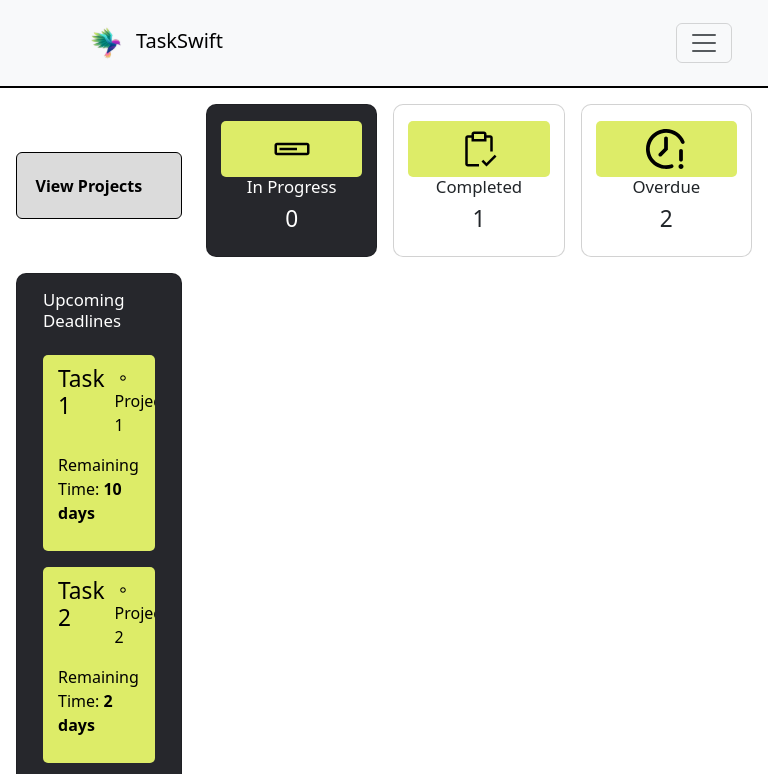
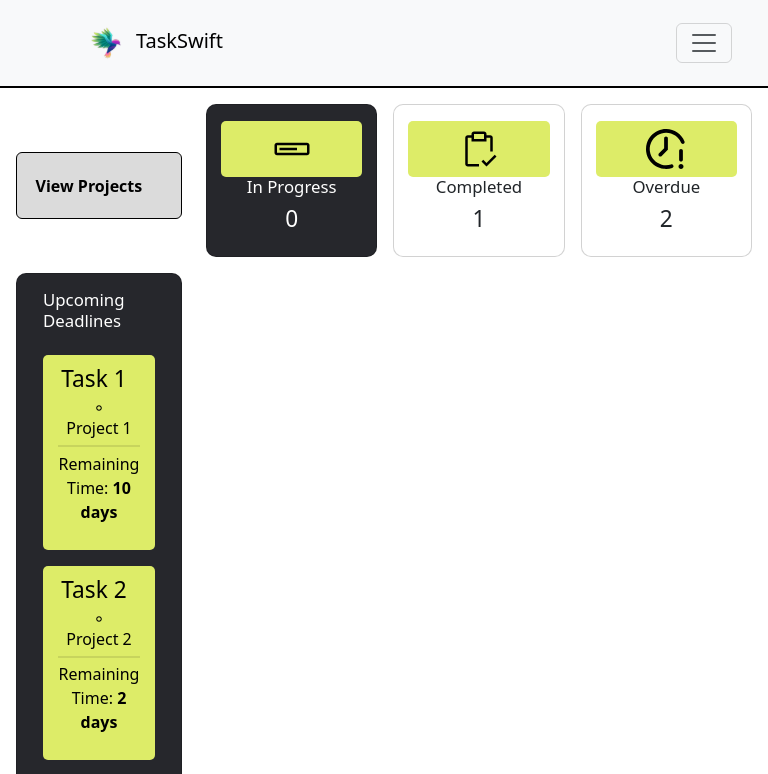
Before and after one commit to jonathanWongLS/TaskSwift, a React (Vite) app in the folder task-swift/: page /dashboard in a window 768 px wide. Shown: the top 774 px of the page. Built offline with nearby package versions, Linux system fonts and the light colour scheme; some icons are missing.

Commit message:
Improve responsive design of upcoming deadlines details text in each card

```diff
--- a/task-swift/src/components/UpcomingDeadline/UpcomingDeadline.css
+++ b/task-swift/src/components/UpcomingDeadline/UpcomingDeadline.css
@@ -58,9 +58,28 @@
 .upcoming-deadline-task-details-top {
     display: flex;
     flex-direction: row;
-    align-items: flex-start;
+    align-items: center;
+    justify-content: center;
 }
 
 .upcoming-deadline-task-details-top h4 {
     margin-right: 10px;
 }
+
+@media screen and (max-width: 1215px) and (min-width: 768px) {
+    .upcoming-deadline-task-details-top {
+        flex-direction: column;
+    }
+
+    .upcoming-deadline-task {
+        display: flex;
+        align-items: center;
+        text-align: center;
+    }
+
+    .upcoming-deadline-task-details-bottom {
+        margin-top: .3rem;
+        padding-top: .3rem;
+        border-top: 2px solid rgba(0, 0, 0, .1);
+    }
+}
--- a/task-swift/src/components/UpcomingDeadline/UpcomingDeadline.jsx
+++ b/task-swift/src/components/UpcomingDeadline/UpcomingDeadline.jsx
@@ -13,7 +13,8 @@ const UpcomingDeadline = ({deadlineDetails}) => {
                   <div key={key} className="upcoming-deadline-task">
                     <div className="upcoming-deadline-task-details-top">
                       <h4>{deadlineDetail[0]}</h4>
-                      <p><RxDot />{deadlineDetail[1]}</p>
+                      <RxDot />
+                      {deadlineDetail[1]}
                     </div>
                     <div className="upcoming-deadline-task-details-bottom">
                       <p>Remaining Time: <b>{deadlineDetail[2]}</b></p>
```
